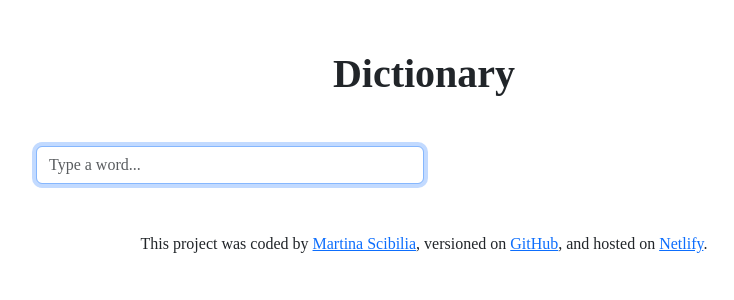
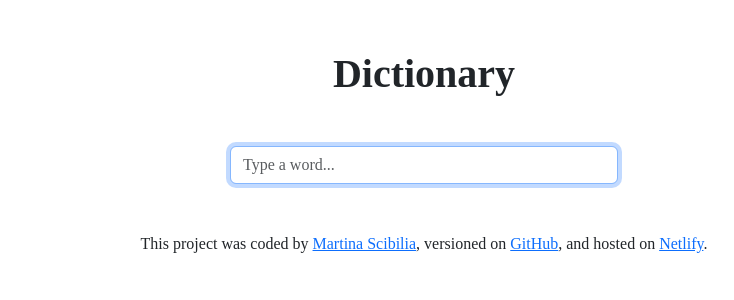
Before and after one commit to masci-hub/react-dictionary-project, a React (Create React App) app: page / in a window 1280 px wide. Shown: the top 300 px of the page, without its empty margins (216-950 px from the left). Built offline with nearby package versions, Linux system fonts and the light colour scheme.

Commit message:
Center search bar

```diff
--- a/src/Search.js
+++ b/src/Search.js
@@ -24,7 +24,7 @@ export default function Search() {
 
   return (
     <div className="Search">
-      <form onSubmit={handleSubmit}>
+      <form className="d-flex justify-content-center" onSubmit={handleSubmit}>
         <input
           type="search"
           placeholder="Type a word..."
```
